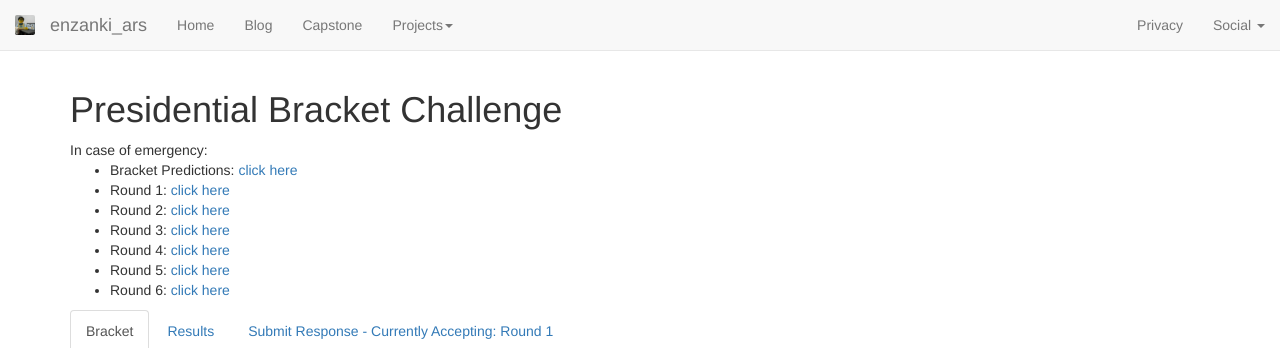
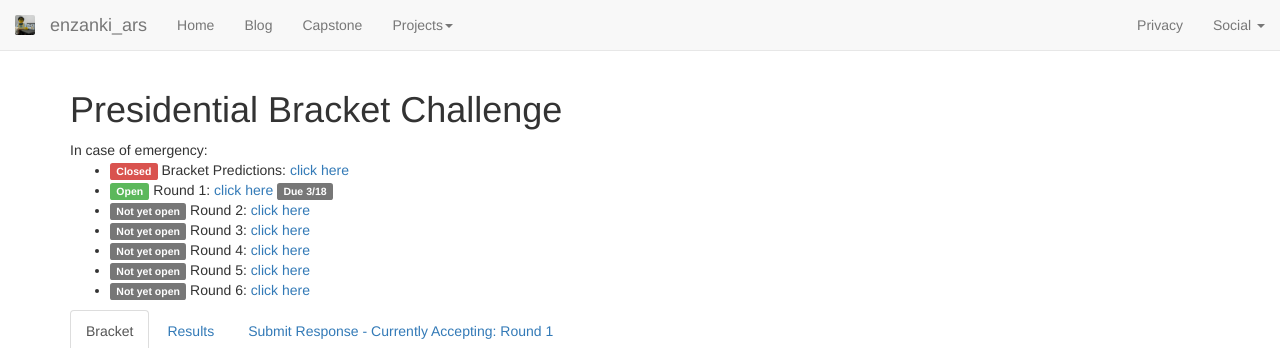
Before and after one commit to enzanki-ars/enzanki-ars.github.io, a Jekyll site: the page built from dbybracketchallenge/index.html, in a window 1280 px wide and 1359 px high, cut to the strip 0-348 px from the top of the window. Built offline with Jekyll 4.4.1, drawn with Linux system fonts in a browser that asks for light colours; nearby versions of some CDN libraries.

Commit message:
Improve link display.

```diff
--- a/dbybracketchallenge/index.html
+++ b/dbybracketchallenge/index.html
@@ -8,24 +8,32 @@ In case of emergency:
 
 <ul>
   <li>
+    <span class="label label-danger">Closed</span>
     Bracket Predictions: <a href="http://goo.gl/forms/tTY1hlWYFc">click here</a>
   </li>
   <li>
+    <span class="label label-success">Open</span>
     Round 1: <a href="http://goo.gl/forms/ZIlbU5wLdm">click here</a>
+    <span class="label label-default">Due 3/18</span>
   </li>
   <li>
+    <span class="label label-default">Not yet open</span>
     Round 2: <a href="http://goo.gl/forms/7s4288bOQG">click here</a>
   </li>
   <li>
+    <span class="label label-default">Not yet open</span>
     Round 3: <a href="http://goo.gl/forms/jlhxf7c0wm">click here</a>
   </li>
   <li>
+    <span class="label label-default">Not yet open</span>
     Round 4: <a href="http://goo.gl/forms/lPzSXFNFDT">click here</a>
   </li>
   <li>
+    <span class="label label-default">Not yet open</span>
     Round 5: <a href="http://goo.gl/forms/nLFWKucuZ0">click here</a>
   </li>
   <li>
+    <span class="label label-default">Not yet open</span>
     Round 6: <a href="http://goo.gl/forms/HYRByijinj">click here</a>
   </li>
 </ul>
```
